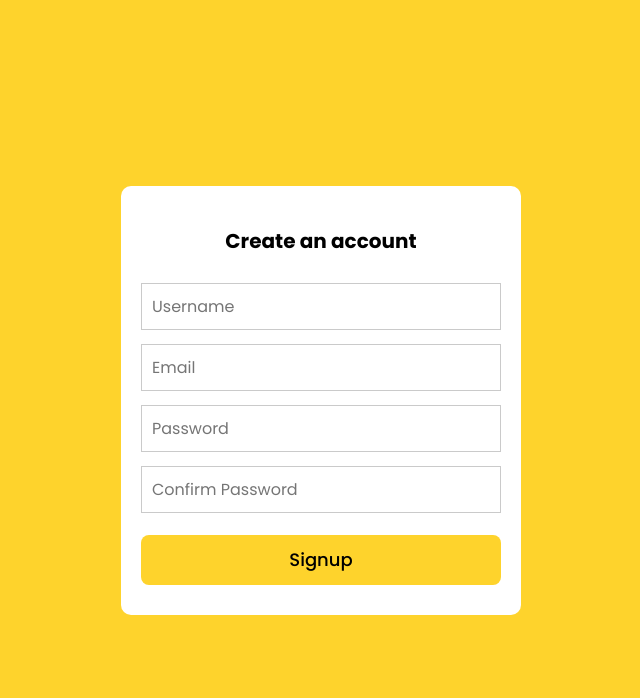
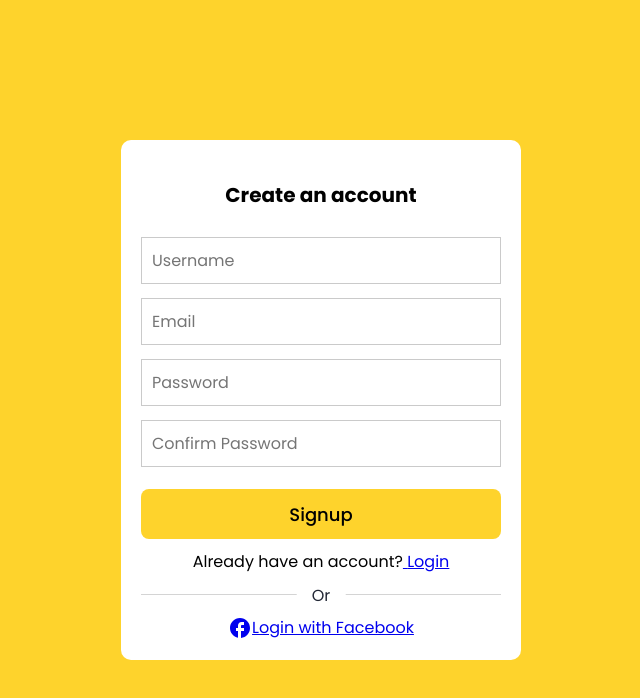
Before and after one commit to ottobong/habittrackr, a React (Create React App) app: page /signup in a window 1280 px wide. Shown: the top 698 px of the page, without its empty margins (319-959 px from the left). Built offline with nearby package versions, Linux system fonts and the light colour scheme.

Commit message:
added new lines

```diff
--- a/package.json
+++ b/package.json
@@ -3,7 +3,10 @@
   "version": "0.1.0",
   "private": true,
   "dependencies": {
+    "@emotion/react": "^11.10.6",
+    "@emotion/styled": "^11.10.6",
     "@mui/icons-material": "^5.11.16",
+    "@mui/material": "^5.12.2",
     "@testing-library/jest-dom": "^5.16.5",
     "@testing-library/react": "^13.4.0",
     "@testing-library/user-event": "^13.5.0",
--- a/public/index.html
+++ b/public/index.html
@@ -17,7 +17,7 @@
         font-family: 'Poppins', sans-serif;
       }
     </style>
-    <title>React App</title>
+    <title>Habit Tracker</title>
   </head>
   <body>
     <noscript>You need to enable JavaScript to run this app.</noscript>
--- a/src/pages/signup/Signup.jsx
+++ b/src/pages/signup/Signup.jsx
@@ -1,6 +1,8 @@
 import React, { useState } from 'react'
 import './signup.scss';
 import FormInput from '../../component/formInput/FormInput'
+import { Link } from 'react-router-dom';
+import { FacebookRounded, FacebookTwoTone } from '@mui/icons-material';
 
 const Signup = () => {
   const[inputValues, setInputValues]=useState({
@@ -54,6 +56,24 @@ const Signup = () => {
           />
         ))}
         <button type='submit'>Signup</button>
+        <div className="formLink">
+          <span>Already have an account?</span>
+          <Link
+          to='/login'
+          className='formSignup'
+          style={{ textDecoder: "none"}}>
+            {" "}
+            Login
+            </Link>
+        </div>
+
+        <div className="line"></div>
+        <div className="media-options">
+          <Link to='#' className='facebook'>
+            <FacebookTwoTone className='facebookIcon'/>
+            <span>Login with Facebook</span>
+          </Link>
+        </div>
       </form>
 
     </div>
--- a/src/pages/signup/signup.scss
+++ b/src/pages/signup/signup.scss
@@ -39,5 +39,35 @@
       }
     }
 
+
+    .formLink {
+      text-align: center;
+    }
+
+    .line {
+      position: relative;
+      height: 1px;
+      width: 100%;
+      margin: 20px 0px;
+      background-color: #d4d4d4;
+
+      &::before {
+        content: "Or";
+        position: absolute;
+        top: 50%;
+        left: 50%;
+        transform: translate(-50%, -50%);
+        background-color: white;
+        color: #232836;
+        padding: 0 15px;
+      }
+    }
+
+    .facebook {
+      position: relative;
+      display: flex;
+      align-items: center;
+      justify-content: center;
+    }
   }
 }
```
Also changed, not shown: 1 other file (tests, documents, lock files or other folders).
